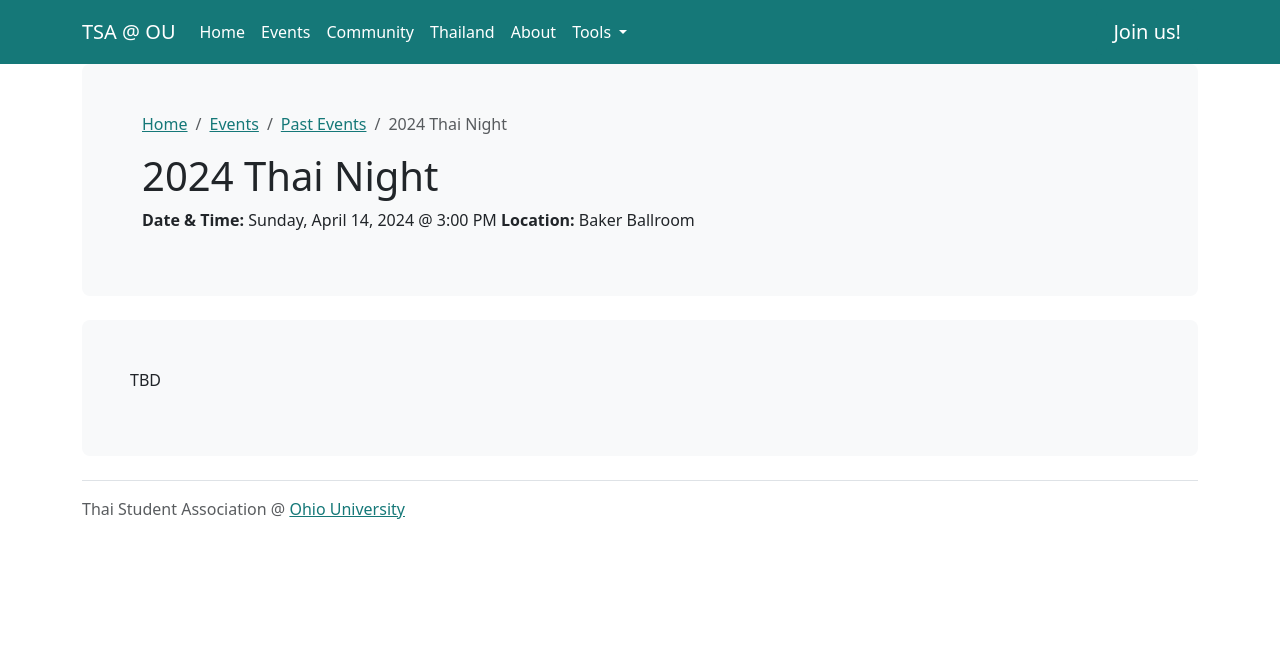
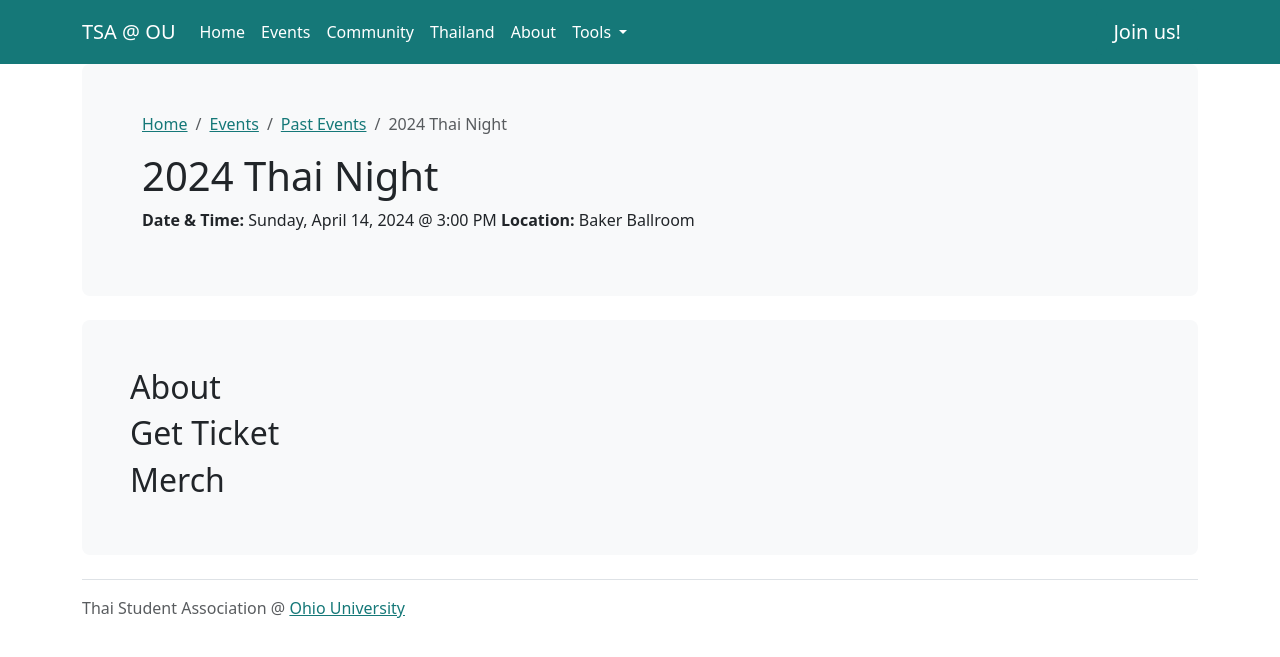
Before and after one commit to itstsaou/web, a Jekyll site: the page built from _events/2024-04-14-thai-night.md, in a window 1280 px wide. Shown: the top 657 px of the page. Built offline with Jekyll 4.4.1, drawn with Linux system fonts in a browser that asks for light colours; nearby versions of some CDN libraries.

```diff
--- a/_events/2024-04-14-thai-night.md
+++ b/_events/2024-04-14-thai-night.md
@@ -8,4 +8,8 @@ short_description:
 published: true
 ---
 
-TBD
+## About
+
+## Get Ticket
+
+## Merch
```
Also changed, not shown: 2024-thai-night.md (added, +5 -0 lines), Gemfile.lock, itstsaou.gemspec.
